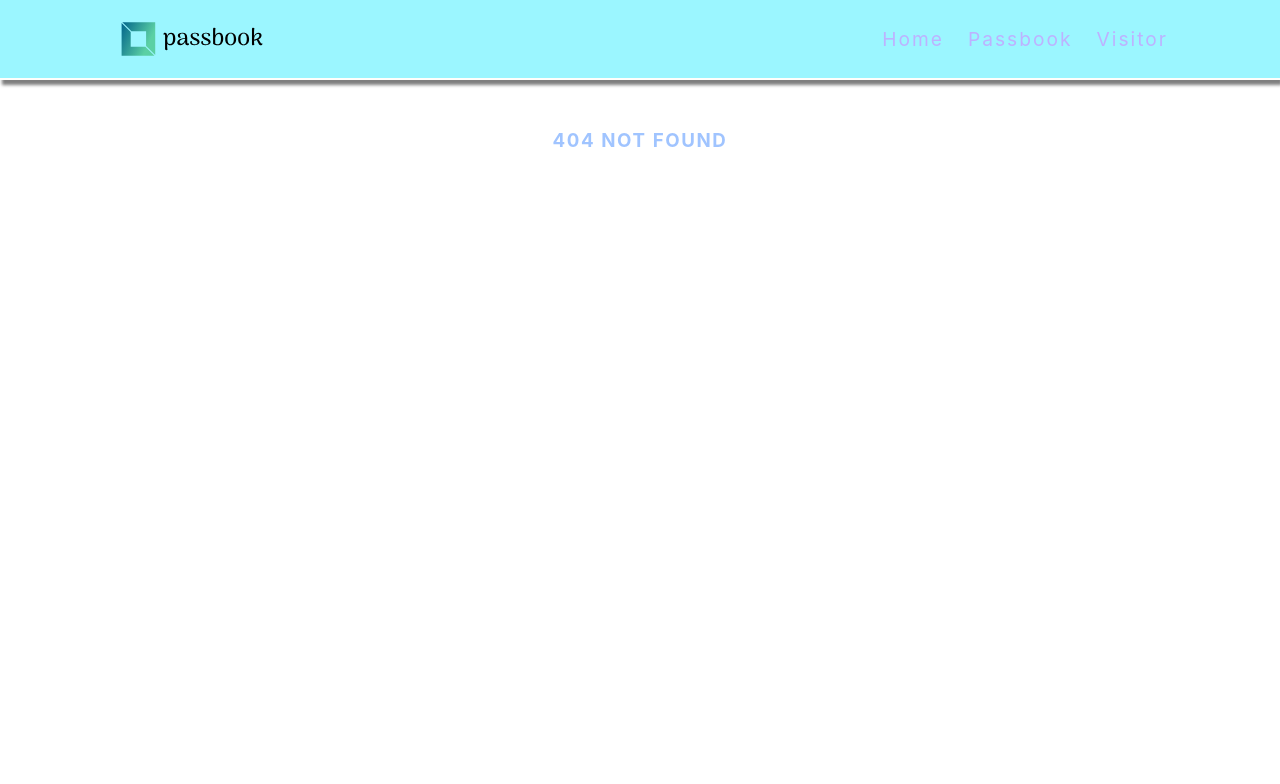
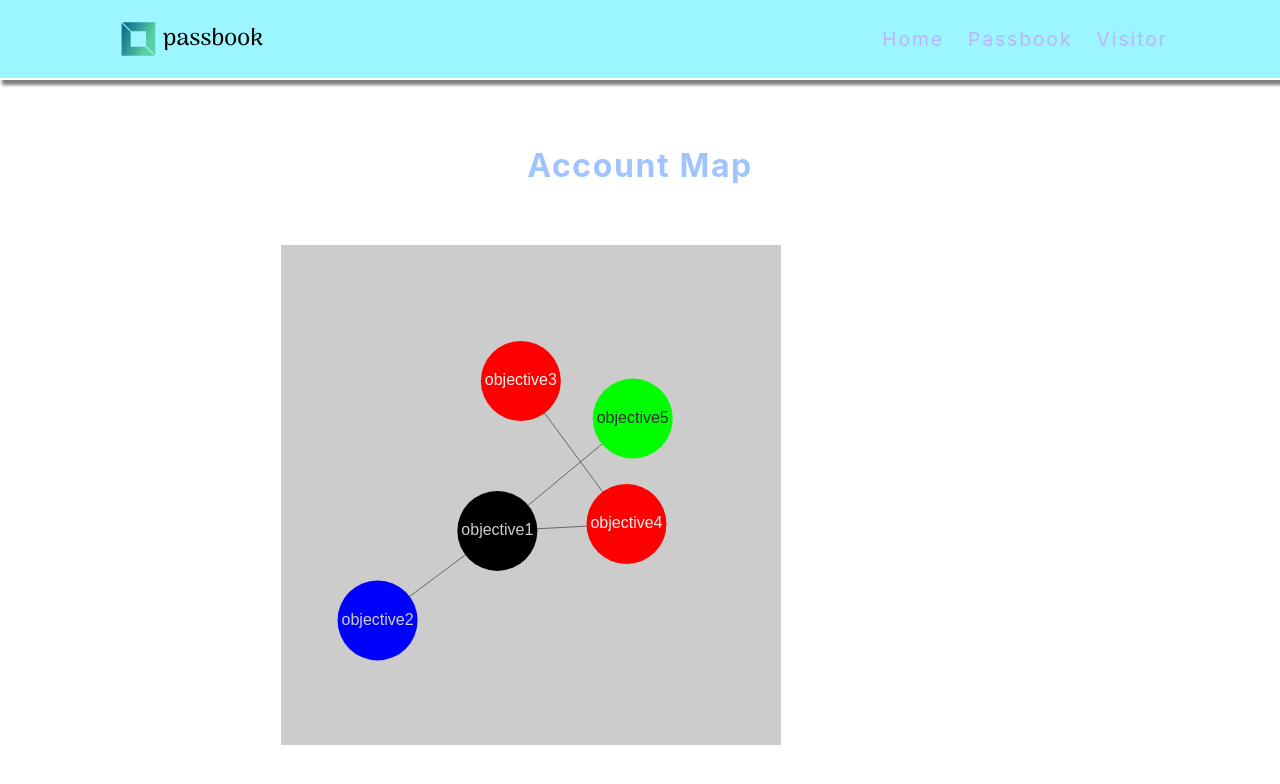
Before and after one commit to Declair/passbook_ft, a React (Create React App) app: page /map_view in a window 1280 px wide. Before the commit this address had no page. Shown: the top 784 px of the page. Built offline with nearby package versions, Linux system fonts and the light colour scheme.

Commit message:
add echarts in project, add account map starter code

```diff
--- a/package.json
+++ b/package.json
@@ -7,6 +7,7 @@
     "@testing-library/react": "^11.1.0",
     "@testing-library/user-event": "^12.1.10",
     "axios": "^0.21.1",
+    "echarts": "^5.1.2",
     "react": "^17.0.1",
     "react-dom": "^17.0.1",
     "react-icons": "^4.2.0",
--- a/src/App.js
+++ b/src/App.js
@@ -6,9 +6,10 @@ import NotFound from './pages/NotFound';
 import Signin from './pages/Signin';
 import Signup from './pages/Signup';
 import Signout from './pages/Signout';
-import ForgetPassword from './pages/ForgetPassword'
-import ResetPassword from './pages/ResetPassword'
+import ForgetPassword from './pages/ForgetPassword';
+import ResetPassword from './pages/ResetPassword';
 import AccountList from './pages/AccountList';
+import AccountMap from './pages/AccountMap';
 
 import NavBar from './components/NavBar';
 import SubMenu from './components/SubMenu';
@@ -40,6 +41,9 @@ function App() {
         <Route path="/list_view">
           <AccountList />
         </Route>
+        <Route path="/map_view">
+          <AccountMap />
+        </Route>
         <Route path="*">
           <NotFound />
         </Route>
--- a/src/components/Accounts.js
+++ b/src/components/Accounts.js
@@ -4,7 +4,6 @@ const Accounts = ({ accounts }) => {
   return (
       <div>
         {accounts.map((account) => {
-          console.log(account)
           return <Account key={account.aid} {...account} />;
         })}
       </div>
--- /dev/null
+++ b/src/pages/AccountMap.js
@@ -0,0 +1,141 @@
+import React, { useEffect, useRef, useState } from 'react'
+import { useHistory } from 'react-router-dom'
+import * as echarts from 'echarts/lib/echarts'
+import 'echarts/lib/chart/graph'
+import 'echarts/lib/component/tooltip'
+import 'echarts/lib/component/title'
+import 'echarts/lib/component/grid';
+import { useGlobalContext } from '../context'
+
+function AccountMap() {
+  const { userInfo, userPassbook } = useGlobalContext();
+  const { chartData, setChartData } = useState({});
+  const history = useHistory();
+
+  const chartRef = useRef()
+  let myChart = null
+
+  const getChartData = () => {
+
+  }
+
+  const renderChart = () => {
+    const chart = echarts.getInstanceByDom(chartRef.current)
+    if (chart) {
+      myChart = chart
+    } else {
+      myChart = echarts.init(chartRef.current)
+    }
+    // to compute option
+    var options = {
+      backgroundColor: '#ccc',
+      tooltip: {                  // config for tooltip
+        formatter: function (param) {
+          if (param.dataType === 'edge') {
+            // return param.data.category + ': ' +
+            // param.data.target;
+            return param.data.target;
+          }
+          // return param.data.category + ': ' + param.data.name;
+          return param.data.name;
+        }
+      },
+      series: [{
+        type: "graph",
+        top: '10%',
+        roam: true,
+        focus: 'adjacency',
+        force: {
+          repulsion: 1000,
+          edgeLength: [150, 100]
+        },
+        layout: "force",
+        symbol: 'circle',
+        lineStyle: {
+          color: '#000',
+          width: 1,
+          type: 'solid',
+          opacity: 0.5,
+          curveness: 0
+        },
+        label: {
+          show: true,
+          position: "inside",
+          fontSize: 16
+        },
+        data: [{
+          name: "objective1",
+          draggable: true,
+          symbolSize: [80, 80],
+          itemStyle: {
+            color: '#000'
+          }
+        }, {
+          name: "objective2",
+          draggable: true,
+          symbolSize: [80, 80],
+          itemStyle: {
+            color: '#0000ff'
+          }
+        }, {
+          name: "objective3",
+          draggable: true,
+          symbolSize: [80, 80],
+          itemStyle: {
+            color: '#ff0000'
+          }
+        }, {
+          name: "objective4",
+          desc: "lop ksjd mmdc kas",
+          draggable: true,
+          symbolSize: [80, 80],
+          itemStyle: {
+            color: '#ff0000'
+          },
+        }, {
+          name: "objective5",
+          draggable: true,
+          symbolSize: [80, 80],
+          itemStyle: {
+            color: '#00ff00'
+          }
+        }],
+        links: [{
+          target: "objective2",
+          source: "objective1",
+
+        }, {
+          target: "objective3",
+          source: "objective4",
+
+        }, {
+          target: "objective4",
+          source: "objective1",
+
+        }, {
+          target: "objective5",
+          source: "objective1",
+        }]
+      }],
+
+      animationEasingUpdate: "quinticInOut",
+      animationDurationUpdate: 100
+    };
+    myChart.setOption(options)
+    console.log("in renderChart()")
+  }
+
+  useEffect(renderChart, [chartData])
+
+  return (
+    <section className="section">
+      <div>
+        <h2 className="section-title">Account Map</h2>
+      </div>
+      <div style={{ width: "500px", height: "500px", margin: "25px" }} ref={chartRef} />
+    </section>
+  )
+}
+
+
+export default AccountMap;
```
